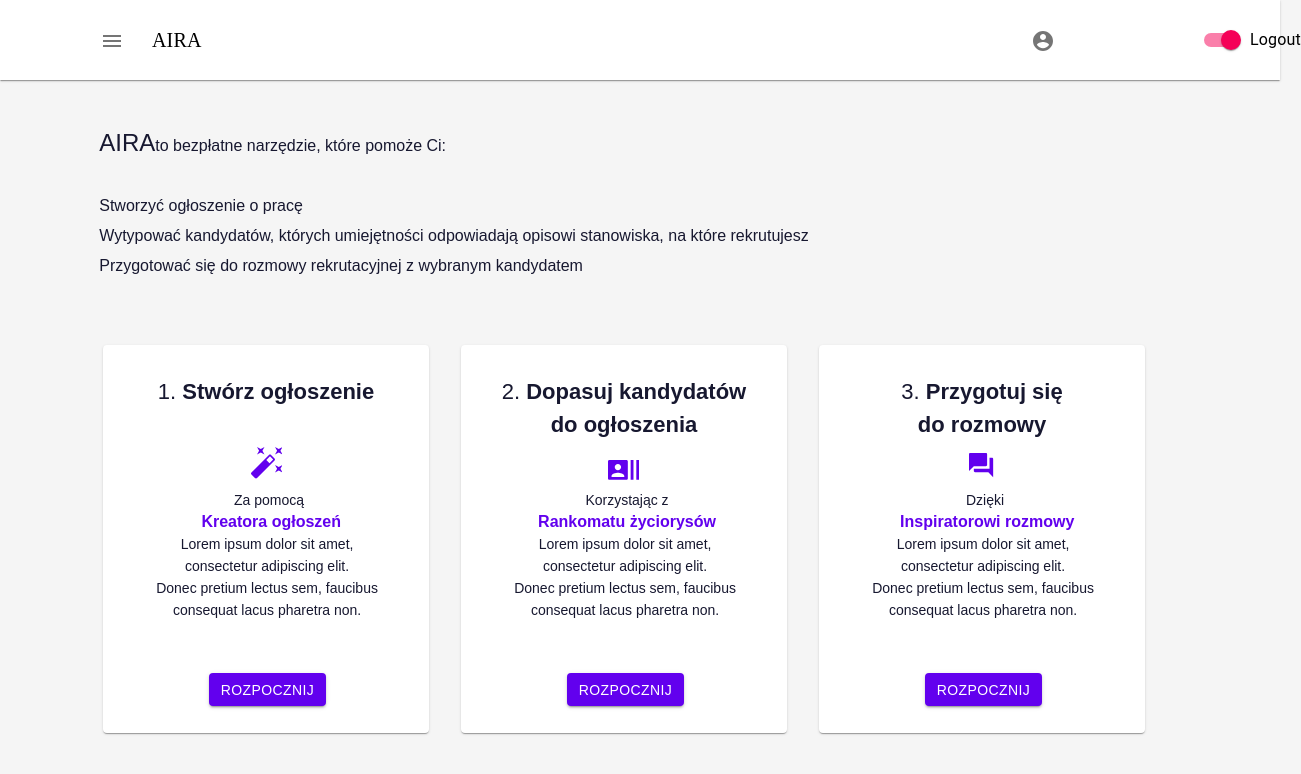
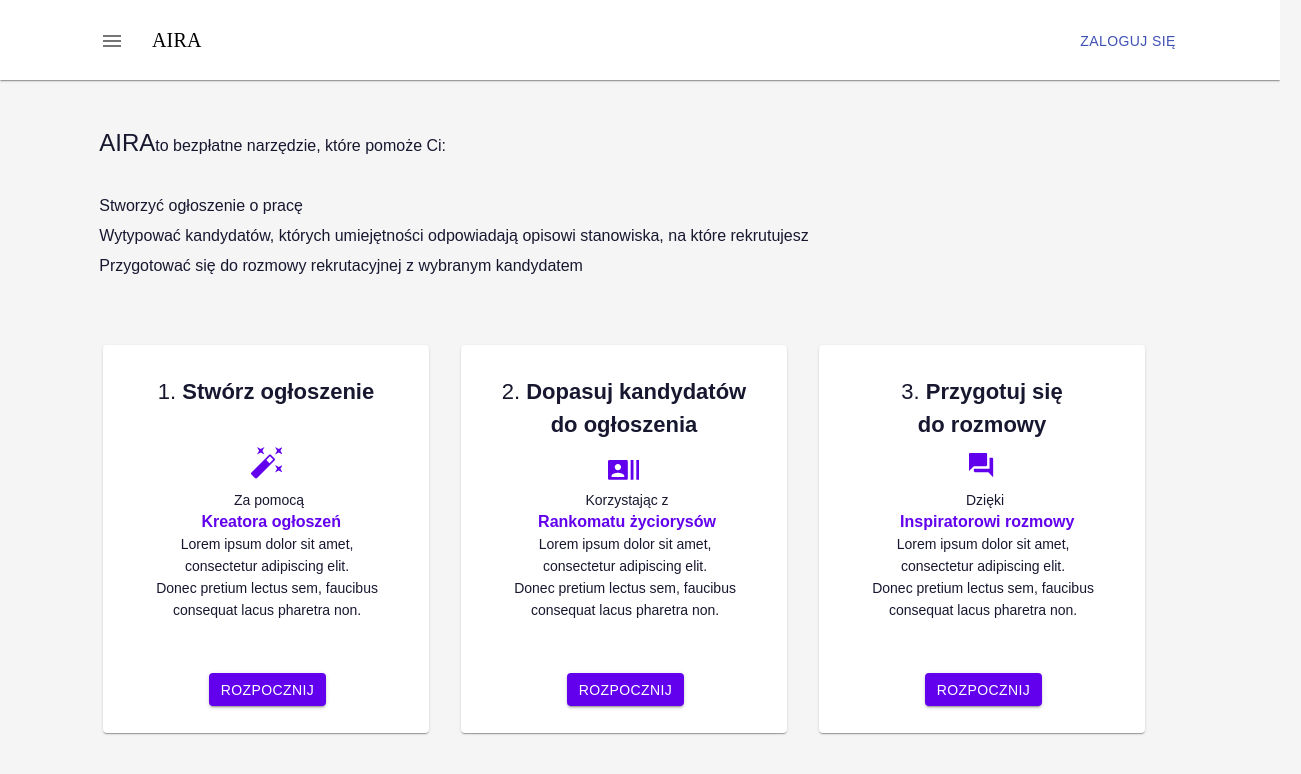
Before and after one commit to gosia-barlik/WIDMO-prototyp, a React (Create React App) app: page / in a window 1280 px wide. Shown: the top 774 px of the page, 1301 px wide, since content can reach past the window. Built offline with nearby package versions, Linux system fonts and the light colour scheme.

Commit message:
login form submit

```diff
--- a/src/components/common/Header.jsx
+++ b/src/components/common/Header.jsx
@@ -6,6 +6,7 @@ import IconButton from "@material-ui/core/IconButton";
 import MenuIcon from "@material-ui/icons/Menu";
 import AccountCircle from "@material-ui/icons/AccountCircle";
 import Typography from "@material-ui/core/Typography";
+import Button from '@material-ui/core/Button';
 import Switch from "@material-ui/core/Switch";
 import FormControlLabel from "@material-ui/core/FormControlLabel";
 import FormGroup from "@material-ui/core/FormGroup";
@@ -15,7 +16,8 @@ import "./Header.css";
 import { NavLink } from "react-router-dom";
 import { useDispatch, useSelector } from "react-redux";
 import {
-  setIsLoginOpen
+  setIsLoginOpen,
+  setIsLoggedIn
 } from "../../store/actions/loginActions";
 
 const useStyles = makeStyles((theme) => ({
@@ -33,18 +35,14 @@ const useStyles = makeStyles((theme) => ({
 }));
 
 export default function Header() {
-  const {isLoginOpen} = useSelector((state) => state.loginReducer);
   const classes = useStyles();
-  const [auth, setAuth] = React.useState(true);
+  const dispatch = useDispatch();
+  const {isLoggedIn} = useSelector((state) => state.loginReducer);
+
   const [anchorEl, setAnchorEl] = React.useState(null);
   const open = Boolean(anchorEl);
-  const dispatch = useDispatch();
 
-  const handleChange = (event) => {
-    setAuth(event.target.checked);
-  };
-
-  const handleMenu = (event) => {
+ const handleMenu = (event) => {
     setAnchorEl(event.currentTarget);
   };
 
@@ -53,6 +51,9 @@ export default function Header() {
   };
   const openLoginForm = () => {
     dispatch(setIsLoginOpen(true))
+  }
+  const logOut = () => {
+    dispatch(setIsLoggedIn(false))
   }
 
   return (
@@ -70,7 +71,11 @@ export default function Header() {
               AIRA
             </Typography>
           </NavLink>
-          {auth && (
+          {isLoggedIn == false && (
+          <Button onClick={openLoginForm} color="primary" style={{width:"150px"}}>
+            Zaloguj się
+          </Button>)}
+          {isLoggedIn && (
             <div>
               <IconButton
                 aria-label='account of current user'
@@ -94,37 +99,15 @@ export default function Header() {
                 }}
                 open={open}
                 onClose={handleClose}>
-                <MenuItem onClick={openLoginForm}>Log in</MenuItem>
-                <MenuItem onClick={handleClose}>My account</MenuItem>
+                <MenuItem onClick={handleClose}>Profil</MenuItem>
+                <MenuItem onClick={handleClose}>Ustawienia</MenuItem>
+                <MenuItem onClick={logOut}>Wyloguj</MenuItem>
               </Menu>
             </div>
           )}
-          <FormGroup>
-            <FormControlLabel
-            style={{color: "black", marginLeft: "100%"}}
-              control={
-                <Switch
-                  checked={auth}
-                  onChange={handleChange}
-                  aria-label='login switch'
-                />
-              }
-              label={auth ? "Logout" : "Login"}
-            />
-          </FormGroup>
+
         </Toolbar>
       </AppBar>
     </div>
-    // <div className='navbar'>
-    //   <NavLink to='/'>
-    //     <div className='aira'>
-    //       AIRA
-    //     </div>
-    //   </NavLink>
-    //   <div
-    //     className='oAplikacji'>
-    //     O APLIKACJI
-    //   </div>
-    // </div>
   );
 }
--- a/src/components/common/Login.jsx
+++ b/src/components/common/Login.jsx
@@ -1,77 +1,3 @@
-// import * as React from "react";
-// import Button from "@mui/material/Button";
-// import TextField from "@mui/material/TextField";
-// import Dialog from "@mui/material/Dialog";
-// import DialogActions from "@mui/material/DialogActions";
-// import DialogContent from "@mui/material/DialogContent";
-// import DialogContentText from "@mui/material/DialogContentText";
-// import DialogTitle from "@mui/material/DialogTitle";
-// import Typography from "@mui/material/Typography";
-// import { useDispatch, useSelector } from "react-redux";
-// import { setIsLoginOpen } from "../../store/actions/loginActions";
-
-// export default function LoginForm() {
-//   const dispatch = useDispatch();
-//   const { isLoginOpen } = useSelector((state) => state.loginReducer);
-
-//   const closeLoginForm = () => {
-//     dispatch(setIsLoginOpen(false));
-//   };
-//   const setEmailAddress = (e) => {
-//     console.log(e.target.value);
-//   };
-//   const setPassword = (e) => {
-//     console.log(e.target.value);
-//   };
-
-//   return (
-//     <Dialog open={isLoginOpen} onClose={closeLoginForm} disableEnforceFocus>
-//       <DialogTitle>Zaloguj się</DialogTitle>
-//       <DialogContent>
-//         <DialogContentText>Użyj adresu e-mail oraz hasła</DialogContentText>
-
-//         <TextField
-//           margin='dense'
-//           id='email'
-//           name='email'
-//           label='adres email'
-//           type='email'
-//           fullWidth
-//           variant='outlined'
-//           onChange={setEmailAddress}
-//         />
-//         <TextField
-//           margin='dense'
-//           id='password'
-//           label='hasło'
-//           type='password'
-//           fullWidth
-//           variant='outlined'
-//           onChange={setPassword}
-//         />
-//         <Typography
-//           variant='body2'
-//           component='div'
-//           style={{ marginTop: "12px" }}>
-//           Kontynuacja oznacza wyrażenie zgody na warunki użytkowania serwisu.
-//           Zapoznaj się z naszą polityka prywatności.
-//         </Typography>
-//       </DialogContent>
-//       <DialogActions>
-//         <Button onClick={closeLoginForm}>Anuluj</Button>
-//         <Button
-//           onClick={closeLoginForm}
-//           type='submit'
-//           variant='contained'
-//           color='primary'>
-//           Zaloguj się
-//         </Button>
-//       </DialogActions>
-//     </Dialog>
-//   );
-// }
-
-
 import React from 'react';
 import Button from '@material-ui/core/Button';
 import TextField from '@material-ui/core/TextField';
@@ -83,22 +9,34 @@ import DialogTitle from '@material-ui/core/DialogTitle';
 import Typography from "@mui/material/Typography";
 import { useDispatch, useSelector } from "react-redux";
 import {
-  setIsLoginOpen
+  setIsLoginOpen,
+  setEmail,
+  setPassword,
+  setIsLoggedIn
 } from "../../store/actions/loginActions";
 
 export default function FormDialog() {
-    const {isLoginOpen} = useSelector((state) => state.loginReducer);
+    const {isLoginOpen, email, password, isLoggedIn} = useSelector((state) => state.loginReducer);
     const dispatch = useDispatch();
 
   const closeLoginForm = () => {
     dispatch(setIsLoginOpen(false))
   }
-    const setEmailAddress = (e) => {
-    console.log(e.target.value);
+    const onSetEmailAddress = (e) => {
+    dispatch(setEmail(e.target.value));
+
   };
-  const setPassword = (e) => {
-    console.log(e.target.value);
+  const onSetPassword = (e) => {
+    dispatch(setPassword(e.target.value));
   };
+
+  const submitLoginForm = () => {
+    console.log(email)
+    console.log(password)
+    dispatch(setIsLoginOpen(false))
+    dispatch(setIsLoggedIn(true))
+    console.log(isLoggedIn)
+  }
 
   return (
     <div>
@@ -115,7 +53,7 @@ export default function FormDialog() {
             label="Email Address"
             type="email"
             fullWidth
-            onChange={setEmailAddress}
+            onChange={onSetEmailAddress}
           />
           <TextField
             autoFocus
@@ -124,7 +62,7 @@ export default function FormDialog() {
             label="Hasło"
             type="password"
             fullWidth
-            onChange={setPassword}
+            onChange={onSetPassword}
           />
           <Typography
           variant='body2'
@@ -138,7 +76,7 @@ export default function FormDialog() {
           <Button onClick={closeLoginForm} color="primary">
             Anuluj
           </Button>
-          <Button className="button-primary-contained" onClick={closeLoginForm} color="primary">
+          <Button className="button-primary-contained" onClick={submitLoginForm} color="primary">
             Zaloguj się
           </Button>
         </DialogActions>
--- a/src/store/actions/loginActions.js
+++ b/src/store/actions/loginActions.js
@@ -1,7 +1,19 @@
 import {
-    ISLOGINOPEN
+    ISLOGINOPEN,
+    EMAIL,
+    PASSWORD,
+    ISLOGGEDIN
   } from "../loginConsts";
 
   export const setIsLoginOpen = (isLoginOpen) => {
     return { type: ISLOGINOPEN, payload: isLoginOpen };
   };
+  export const setEmail = (email) => {
+    return { type: EMAIL, payload: email };
+  };
+  export const setPassword = (password) => {
+    return { type: PASSWORD, payload: password };
+  };
+  export const setIsLoggedIn = (isLoggedIn) => {
+    return { type: ISLOGGEDIN, payload: isLoggedIn };
+  };
--- a/src/store/loginConsts.js
+++ b/src/store/loginConsts.js
@@ -1,3 +1,4 @@
 export const ISLOGINOPEN = "ISLOGINOPEN";
 export const EMAIL = "EMAIL";
 export const PASSWORD = "PASSWORD";
+export const ISLOGGEDIN = "ISLOGGEDIN";
--- a/src/store/reducers/loginReducers/loginReducer.js
+++ b/src/store/reducers/loginReducers/loginReducer.js
@@ -1,11 +1,15 @@
 import {
-    ISLOGINOPEN
+    ISLOGINOPEN,
+    EMAIL,
+    PASSWORD,
+    ISLOGGEDIN
   } from "../../loginConsts";
 
   const initialState = {
     isLoginOpen: "",
     email: "",
-    password: ""
+    password: "",
+    isLoggedIn: false,
   };
 
   export const loginReducer = (state = initialState, action) => {
@@ -16,6 +20,24 @@ import {
           isLoginOpen: action.payload,
         };
       }
+      case EMAIL: {
+        return {
+          ...state,
+          email: action.payload,
+        };
+      }
+      case PASSWORD: {
+        return {
+          ...state,
+          password: action.payload,
+        };
+      }
+      case ISLOGGEDIN: {
+        return {
+          ...state,
+          isLoggedIn: action.payload,
+        };
+      }
       default:
         return state;
     }
```
